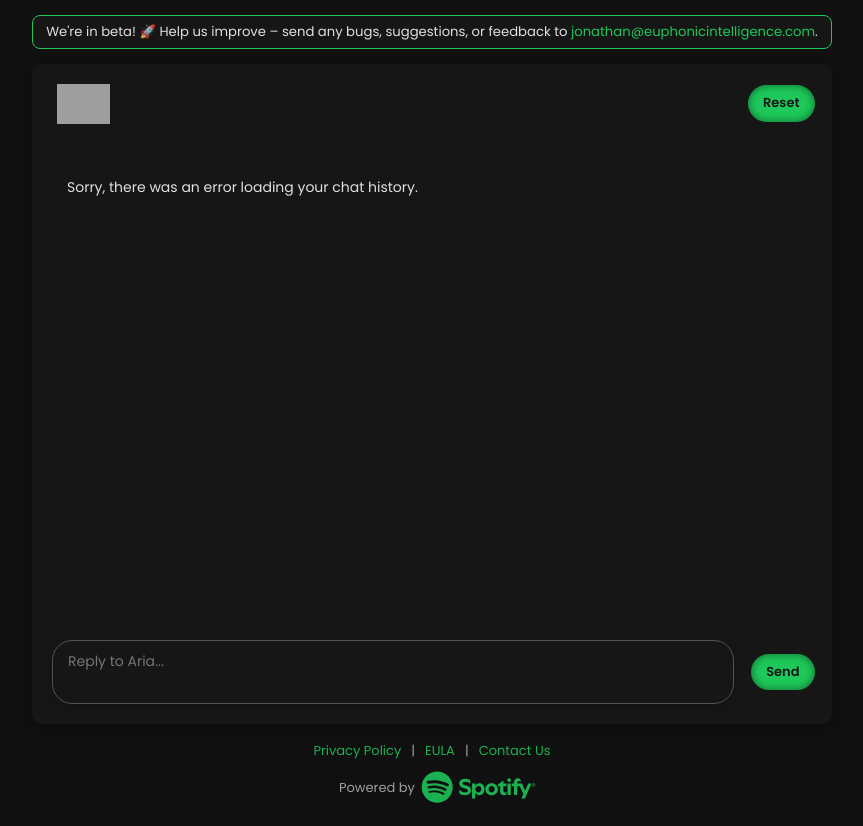
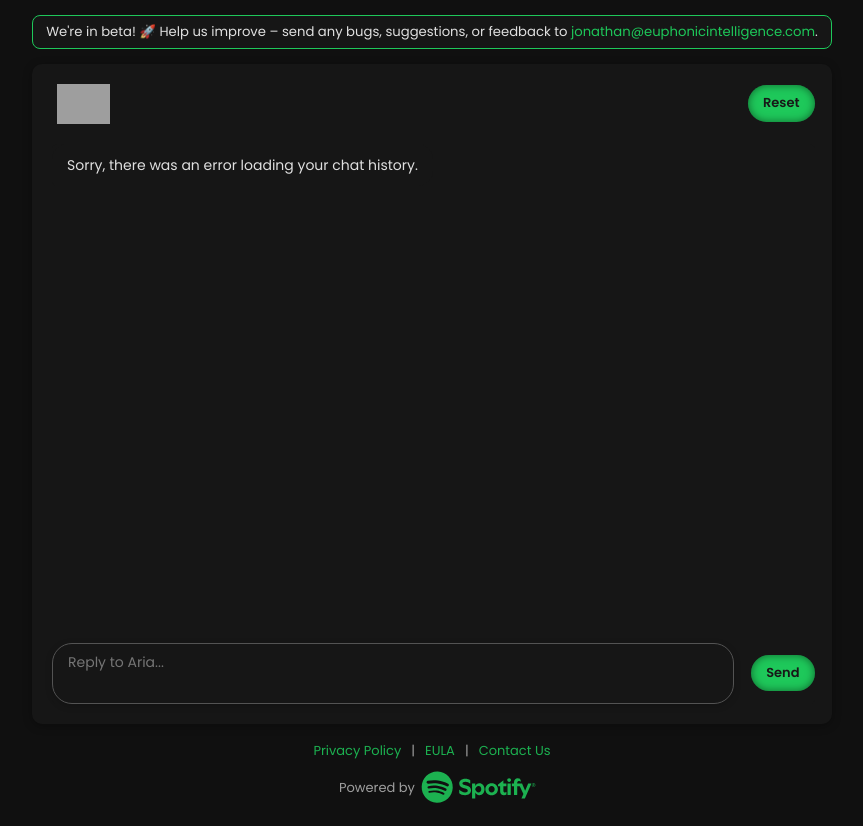
Before and after one commit to Jonobro/Euphonic, a Django app: template spotify_project/spotify_auth/templates/spotify_auth/chat.html in a window 1280 px wide. Shown: the whole page, without its empty margins (208-1071 px from the left). Run offline with Django 5.2, Linux system fonts and the light colour scheme; the template is opened without the code that fills it, so the values that code supplies are empty; some libraries are stand-ins or nearby versions; grey boxes are pictures that could not be loaded.

Commit message:
Hid scrollbar on chat input box. Removed margin from first ai message.

```diff
--- a/spotify_project/spotify_auth/static/spotify_auth/css/chat.css
+++ b/spotify_project/spotify_auth/static/spotify_auth/css/chat.css
@@ -168,6 +168,10 @@ h2, h3, h4, h5, h6 {
     margin-top: 22px;
 }
 
+.ai-message:first-child {
+    margin-top: 0;
+}
+
 .ai-message.has-playlist-button {
     padding-bottom: 22px;
     border-bottom-left-radius: 15px;
@@ -213,34 +217,14 @@ h2, h3, h4, h5, h6 {
     margin-right: 17.5px;
     padding-left: 15px;
     padding-right: 15px;
-    padding-top: 10px;
-    padding-bottom: 10px;
+    padding-top: 8px;
+    padding-bottom: 9px;
+    -ms-overflow-style: none;
+    scrollbar-width: none;
 }
 
 #chat-input-area textarea::-webkit-scrollbar {
-    width: 11px;
-}
-
-#chat-input-area textarea::-webkit-scrollbar-track {
-    background: #232323;
-    border-radius: 10px;
-}
-
-#chat-input-area textarea::-webkit-scrollbar-thumb {
-    background: linear-gradient(to bottom, rgb(40, 220, 100), rgb(20, 180, 80));
-    border-radius: 10px;
-}
-
-#chat-input-area textarea::-webkit-scrollbar-thumb:hover {
-    background: linear-gradient(to bottom, rgb(45, 230, 110), rgb(25, 190, 90));
-}
-
-/* Scrollbar fallback */
-@supports not selector(::-webkit-scrollbar) {
-    #chat-input-area textarea {
-        scrollbar-width: auto;
-        scrollbar-color: rgb(30, 200, 90) #1D1D1D;
-    }
+    display: none;
 }
 
 .tooltip-container-reset {
```
